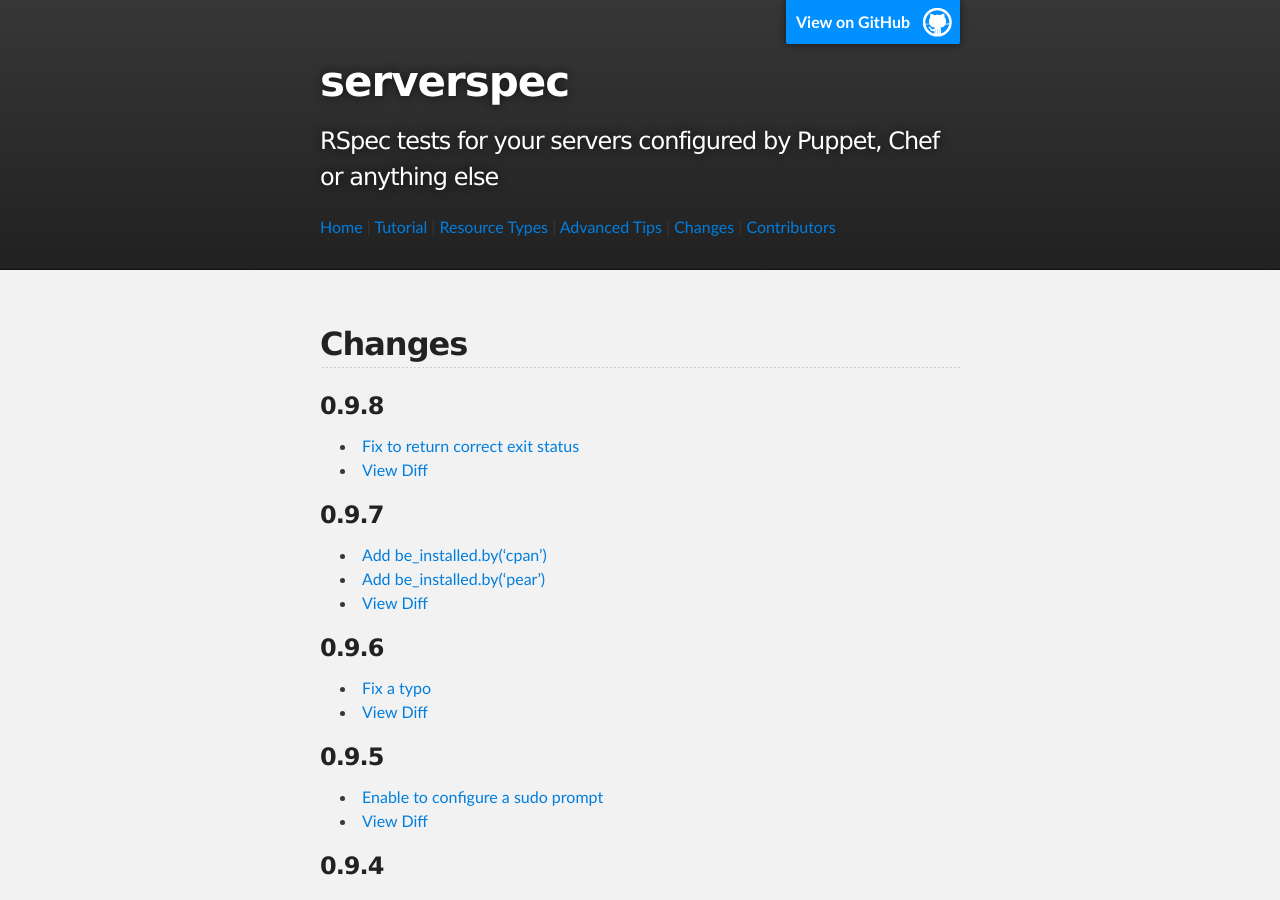
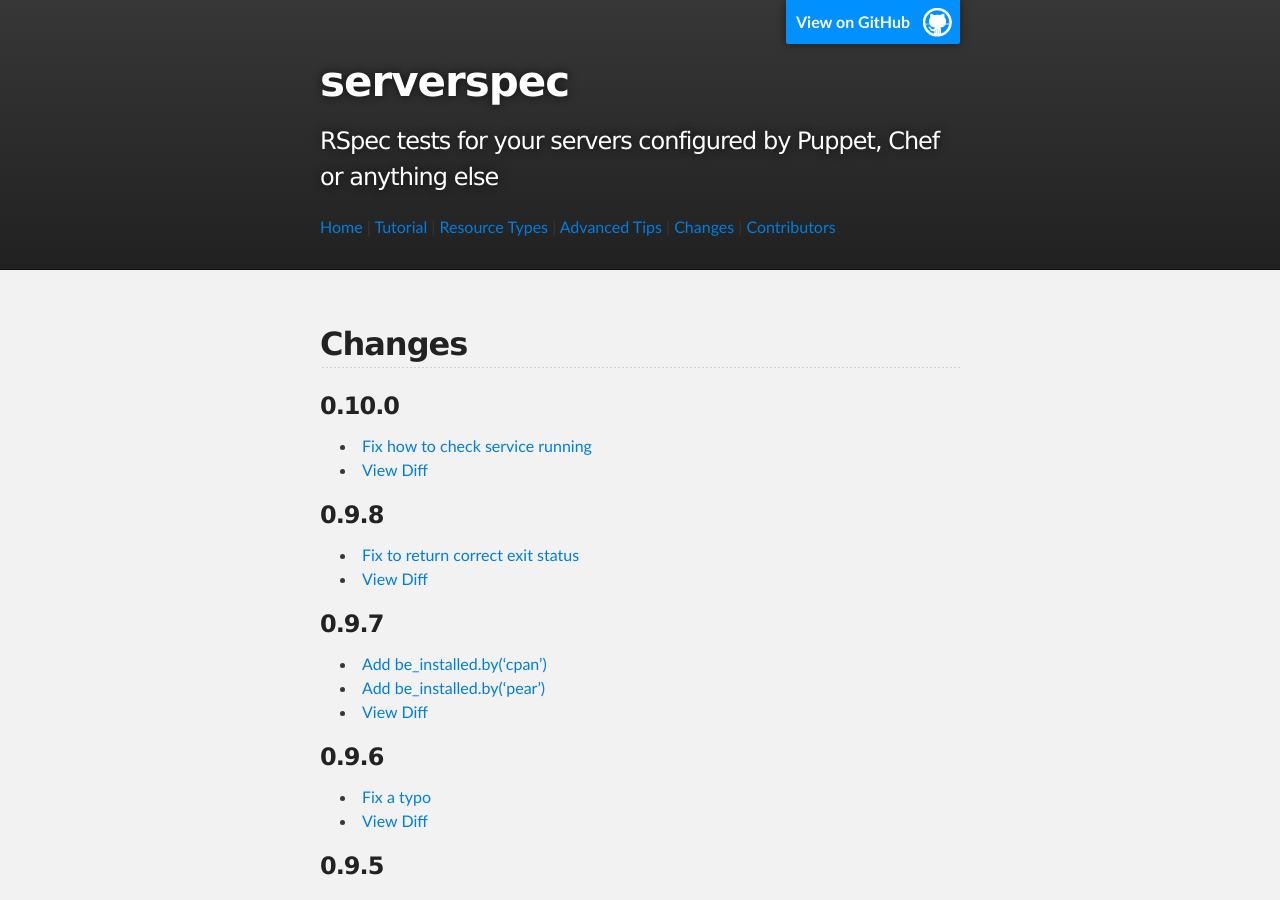
Before and after one commit to serverspec/serverspec.github.io, a Jekyll site: the page built from changes.md, in a window 1280 px wide and 900 px high. Built offline with Jekyll 4.4.1, drawn with Linux system fonts in a browser that asks for light colours; Markdown is read by kramdown in place of the engine named in the settings.

Commit message:
Add changes of v0.10.0

```diff
--- a/changes.md
+++ b/changes.md
@@ -4,6 +4,11 @@ title: Changes
 ---
 
 ## Changes
+
+### 0.10.0
+
+ * [Fix how to check service running](https://github.com/serverspec/serverspec/pull/266)
+ * [View Diff](https://github.com/serverspec/serverspec/compare/v0.9.8...v0.10.0)
 
 ### 0.9.8
 
```
